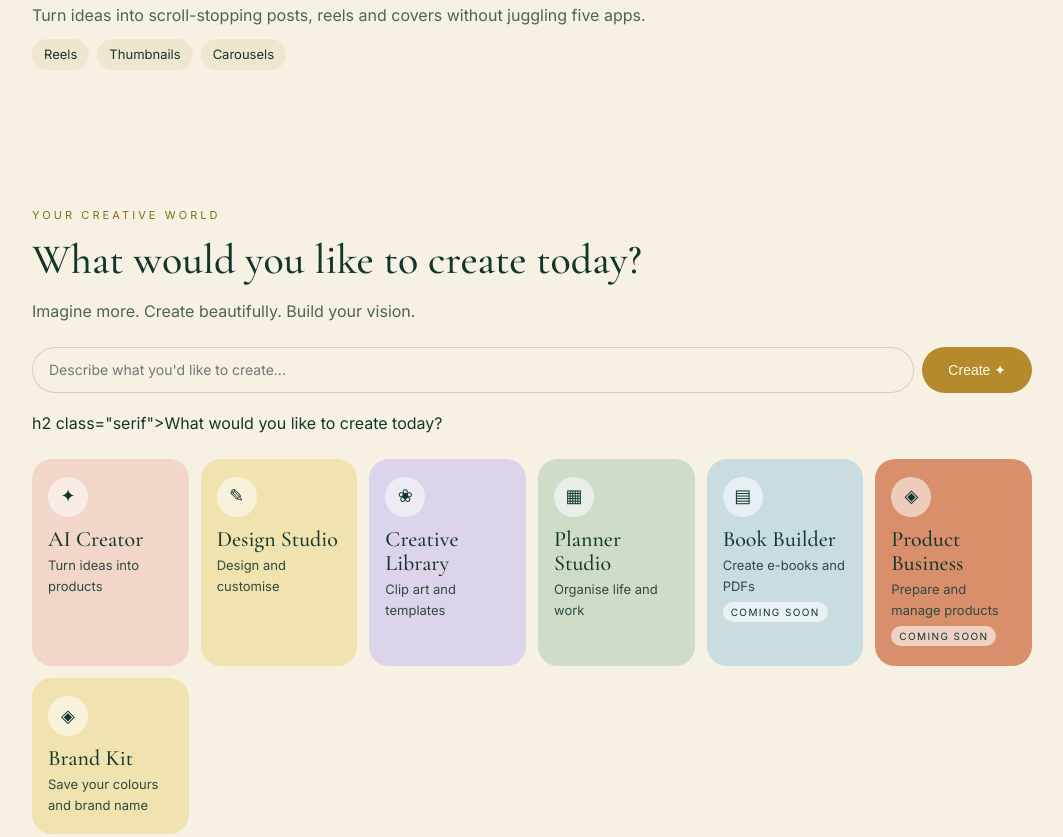
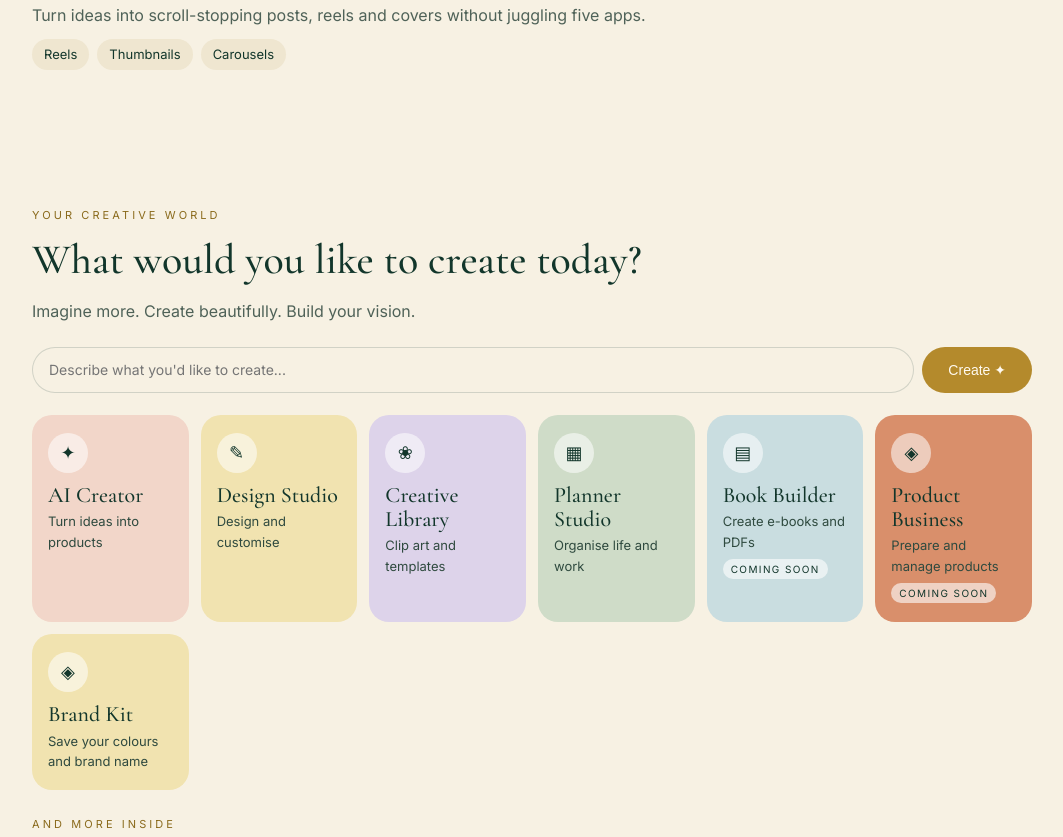
Before and after one commit to aishakarim64-sketch/kreovanta, a plain HTML site: page index.html in a window 1280 px wide. Shown: the part 853-1690 px from the top of the page, without its empty margins (108-1171 px from the left). Drawn offline with nearby package versions, Linux system fonts and the light colour scheme.

Commit message:
Update index.html

```diff
--- a/index.html
+++ b/index.html
@@ -186,7 +186,7 @@
   <p class="lead">Imagine more. Create beautifully. Build your vision.</p>
 
 <div class="ask"><input class="search" id="ai" placeholder="Describe what you'd like to create..." aria-label="Ask the AI Creator"><button class="btn gold" id="go" type="button" style="margin:0;border:0;cursor:pointer">Create ✦</button></div>
-  <div class="steps" id="st"></div> h2 class="serif">What would you like to create today?</h2>
+
   <div class="dgrid">
     <div class="dt" style="background:var(--blush)"><b>✦</b><h3 class="serif">AI Creator</h3><p>Turn ideas into products</p></div>
     <div class="dt" style="background:var(--butter)"><b>✎</b><h3 class="serif">Design Studio</h3><p>Design and customise</p></div>
```
